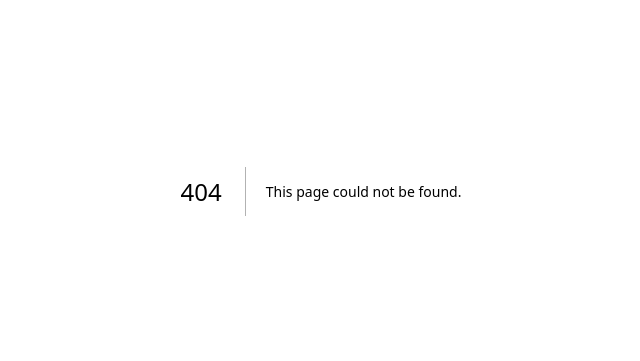
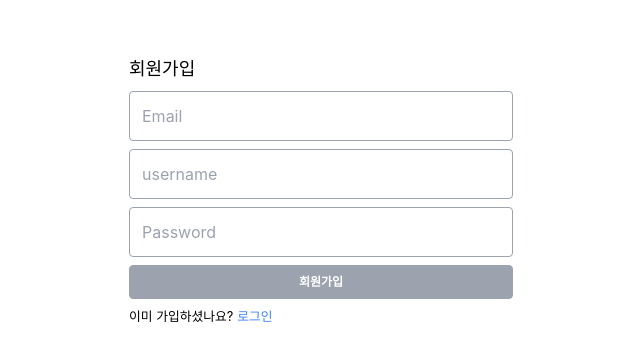
Before and after one commit to minai621/reddit_clone, a Next.js app in the folder client/: page /register in a window 1280 px wide. Before the commit this address had no page. Shown: the part 209-570 px from the top of the page, without its empty margins (319-959 px from the left). Built offline with nearby package versions, Linux system fonts and the light colour scheme; no server answers.

Commit message:
client: feat register form

```diff
--- a/client/package.json
+++ b/client/package.json
@@ -9,6 +9,8 @@
     "lint": "next lint"
   },
   "dependencies": {
+    "axios": "^1.2.2",
+    "classnames": "^2.3.2",
     "next": "13.0.5",
     "react": "18.2.0",
     "react-dom": "18.2.0"
--- /dev/null
+++ b/client/src/components/InputGroup.tsx
@@ -0,0 +1,36 @@
+import React from 'react';
+import cls from 'classnames';
+interface InputGroupProps {
+  className?: string;
+  type?: string;
+  placeholder?: string;
+  value: string;
+  error: string | undefined;
+  setValue: (str: string) => void;
+}
+
+export const InputGroup: React.FC<InputGroupProps> = ({
+  className = 'mb-2',
+  type = 'text',
+  placeholder = '',
+  error,
+  value,
+  setValue,
+}) => {
+  return (
+    <div className={className}>
+      <input
+        type={type}
+        style={{ minWidth: 300 }}
+        className={cls(
+          'w-full p-3 transition duration-200 border border-gray-400 rounded bg-gray focus:bg-white hover:bg-white',
+          { 'border-red-500': error }
+        )}
+        placeholder={placeholder}
+        value={value}
+        onChange={(e) => setValue(e.target.value)}
+      />
+      <small className='font-medium text-red-500'>{error}</small>
+    </div>
+  );
+};
--- a/client/src/pages/_app.tsx
+++ b/client/src/pages/_app.tsx
@@ -1,7 +1,9 @@
 import '../styles/globals.css';
 import type { AppProps } from 'next/app';
+import Axios from 'axios';
 
 function MyApp({ Component, pageProps }: AppProps) {
+  Axios.defaults.baseURL = process.env.NEXT_PUBLIC_SERVER_BASE_URL + "/api";
   return <Component {...pageProps} />;
 }
 
--- /dev/null
+++ b/client/src/pages/register.tsx
@@ -0,0 +1,76 @@
+import Link from 'next/link';
+import React, { FormEvent, useState } from 'react';
+import { InputGroup } from '../components/InputGroup';
+import axios from 'axios';
+import { useRouter } from 'next/router';
+
+function Register() {
+    const [email, setEmail] = useState("");
+    const [username, setUsername] = useState("");
+    const [password, setPassword] = useState("");
+    const [errors, setErrors] = useState<any>({
+        email: '',
+        username: '',
+        password: ''
+    });
+
+    let router = useRouter();
+
+    const handleSubmit = async (event: FormEvent) => {
+        event.preventDefault();
+        try {
+            const res = await axios.post('/auth/register', {
+                email,
+                username,
+                password
+            })
+            console.log(res);
+            router.push('/login');
+        } catch (error: any) {
+            console.log(error);
+            setErrors(error.response?.data || {})
+        }
+
+}
+
+  return (
+    <div className='bg-white'>
+      <div className='flex flex-col items-center justify-center h-screen p-6'>
+        <div className='w-10/12 mx-auto md:w-96'>
+          <h1 className='mb-2 text-lg font-medium'>회원가입</h1>
+                  <form onSubmit={handleSubmit}>
+                      <InputGroup
+                          placeholder='Email'
+                          value={email}
+                          setValue={setEmail}
+                          error={errors.email}
+                      />
+                      <InputGroup
+                          placeholder='username'
+                          value={username}
+                          setValue={setUsername}
+                          error={errors.username}
+                      />
+                      <InputGroup
+                          placeholder='Password'
+                          value={password}
+                          setValue={setPassword}
+                          error={errors.password}
+                      />
+            <button className='w-full py-2 mb-1 text-xs font-bold text-white uppercase bg-gray-400 border border-gray-400 rounded'>
+              회원가입
+            </button>
+          </form>
+          <small>
+            이미 가입하셨나요?
+            <Link href='/login' className='ml-1 text-blue-500 uppercase'>
+                로그인
+            </Link>
+          </small>
+        </div>
+      </div>
+    </div>
+  );
+}
+
+export default Register;
```
Also changed, not shown: 1 other file (tests, documents, lock files or other folders).
